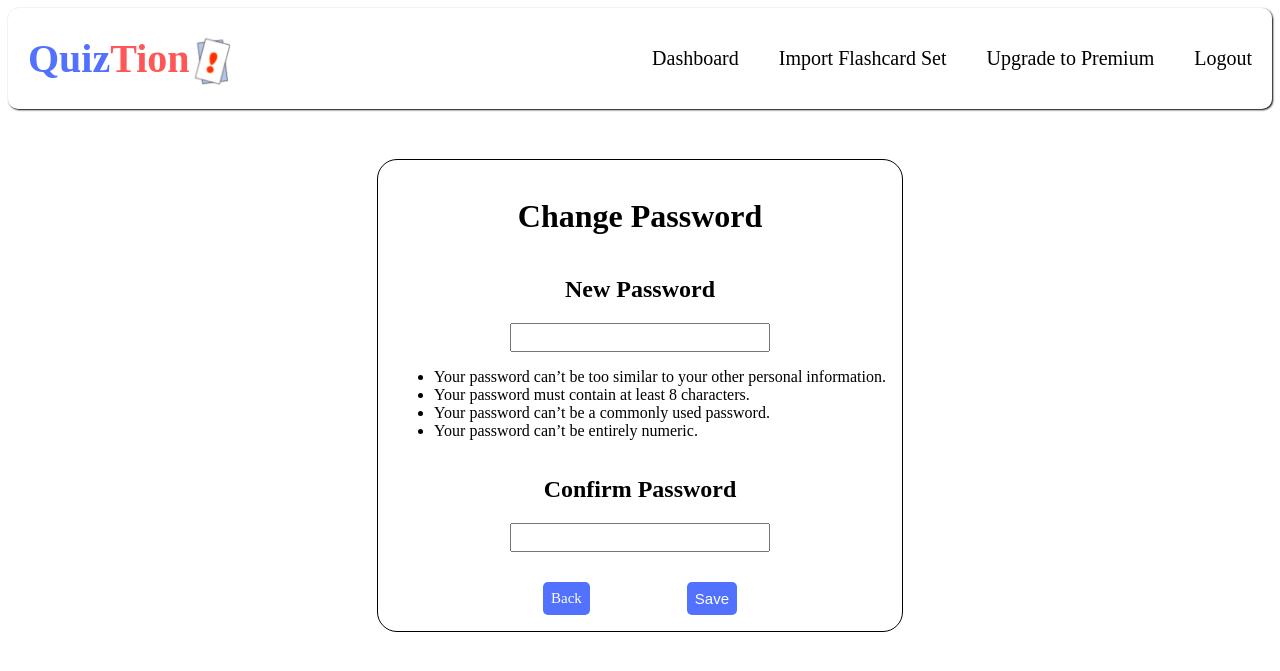
After one commit to LeFruitCake/Quiztion-InfoManagement2-DjangoProject, a Django app: page /changepassword in a window 1280 px wide. The commit adds this page. Shown: the top 671 px of the page. Run offline with Django 4.2, Linux system fonts and the light colour scheme.

Commit message:
Change password form

```diff
--- /dev/null
+++ b/static/css/changepassword.css
@@ -0,0 +1,42 @@
+
+
+#changepassword-container{
+    /* border: solid 1px black; */
+    display: flex;
+    flex-direction: column;
+    align-items: center;
+}
+form{
+    display: flex;
+    flex-direction: column;
+    justify-content: center;
+    align-items: center;
+    border: solid 1px black;
+    border-radius: 20px;
+    gap: 0px;
+    padding: 1rem;
+    margin-top: 4%;
+}
+#id_new_password1,#id_new_password2{
+    padding: 5px;
+    width: 50%;
+}
+
+#changepassword-buttons{
+    display: flex;
+    /* border: solid 1px black; */
+    justify-content: center;
+    gap:100%;
+    margin-top: 30px;
+}
+
+.changePassword-button{
+    padding: 8px;
+    font-size: 15px;
+    border: none;
+    background-color: #5271FF;
+    color: white;
+    cursor: pointer;
+    border-radius: 5px;
+    text-decoration: none;
+}
--- /dev/null
+++ b/users/templates/users/changepassword.html
@@ -0,0 +1,25 @@
+{%extends 'base.html'%}
+
+
+{%load static%}
+
+{%block content%}
+    <link rel="stylesheet" type="text/css" href="{%static 'css/changepassword.css/' %}">
+    <div id="changepassword-container">
+        <form action="{%url 'changePassword'%}">
+            <h1 style="justify-self: center; align-self: center;">Change Password</h1>
+            <!-- <br> -->
+            <h2>New Password</h2>
+            {{form.new_password1}}
+            <span class="helptext"><ul><li>Your password can’t be too similar to your other personal information.</li><li>Your password must contain at least 8 characters.</li><li>Your password can’t be a commonly used password.</li><li>Your password can’t be entirely numeric.</li></ul></span>
+            <h2>Confirm Password</h2>
+            {{form.new_password2}}
+            <div id="changepassword-buttons">
+                <a href="{%url 'editProfile'%}" class="changePassword-button">Back</a>
+                <button class="changePassword-button" type="submit">Save</button>
+            </div>
+        </form>
+    </div>
+
+
+{%endblock content%}
--- a/users/templates/users/importSet.html
+++ b/users/templates/users/importSet.html
@@ -2,7 +2,7 @@
 
 {% load static %}
 {%block content%}
-    <link rel="stylesheet" type="text/css" href="{%static 'css/importSets.css/' %}">
+    <link rel="stylesheet" type="text/css" href="{%static 'css/importSets.css' %}">
     <div id="import-set-container">
         <div id="import-set-subcontainer">
             <h1>Import Flashcard Set</h1>
--- a/users/urls.py
+++ b/users/urls.py
@@ -21,4 +21,5 @@ urlpatterns = [
     path('import',views.import_set,name='importSet'),
     path('import/importSetKey/<str:shareKey>',views.import_setShareKey,name='importShareKey'),
     path('editprofile',views.editProfile,name='editProfile'),
+    path('changepassword',views.changePassword,name='changePassword'),
 ]
--- a/users/views.py
+++ b/users/views.py
@@ -14,6 +14,7 @@ from django.template.defaultfilters import yesno
 from django.db.models import Q
 import os
 from PIL import Image
+from django.contrib.auth.forms import SetPasswordForm
 
 
 def premium_upgrade(request,user_id):
@@ -301,3 +302,12 @@ def editProfile(request):
             return redirect('dashboard')
     print("nope")
     return redirect('dashboard')
+
+
+def changePassword(request):
+    if request.method == 'GET':
+        form = SetPasswordForm(request.user)
+        print(form)
+        return render(request,'users/changepassword.html',{'form':form})
+    else:
+        return redirect('editProfile')
```
Also changed, not shown: static/css/editProfile.css (+16 -0 lines), static/css/importSets.css (+5 -5 lines), users/templates/users/edit_profile.html (+4 -3 lines), db.sqlite3, users/forms.py (line endings or trailing spaces).
